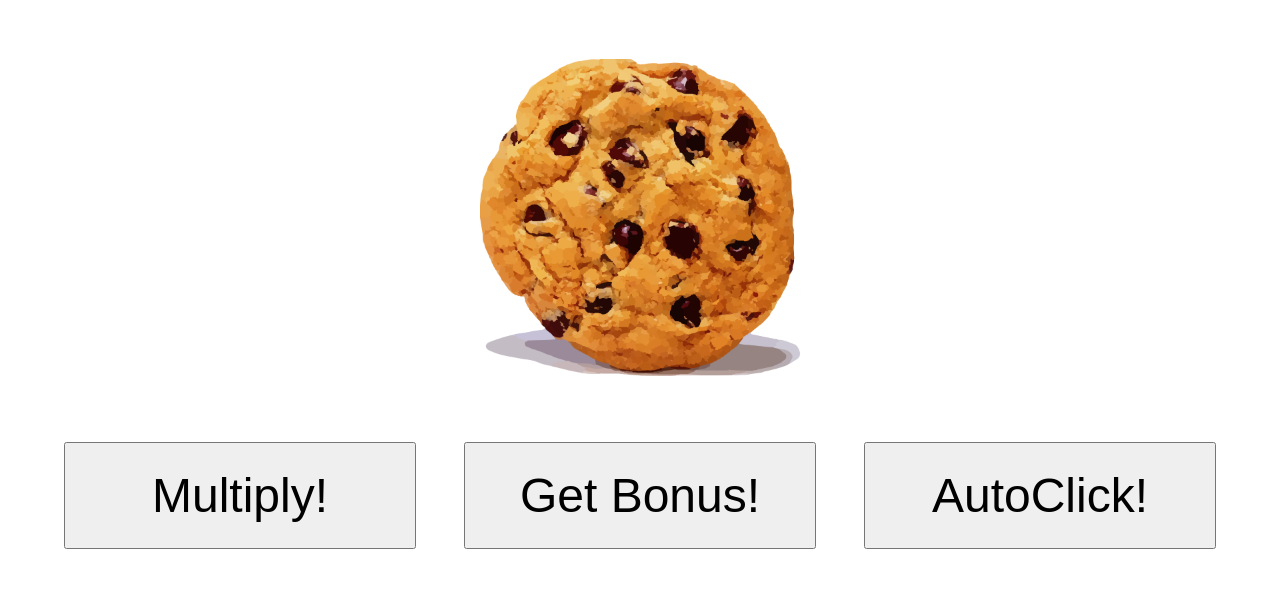
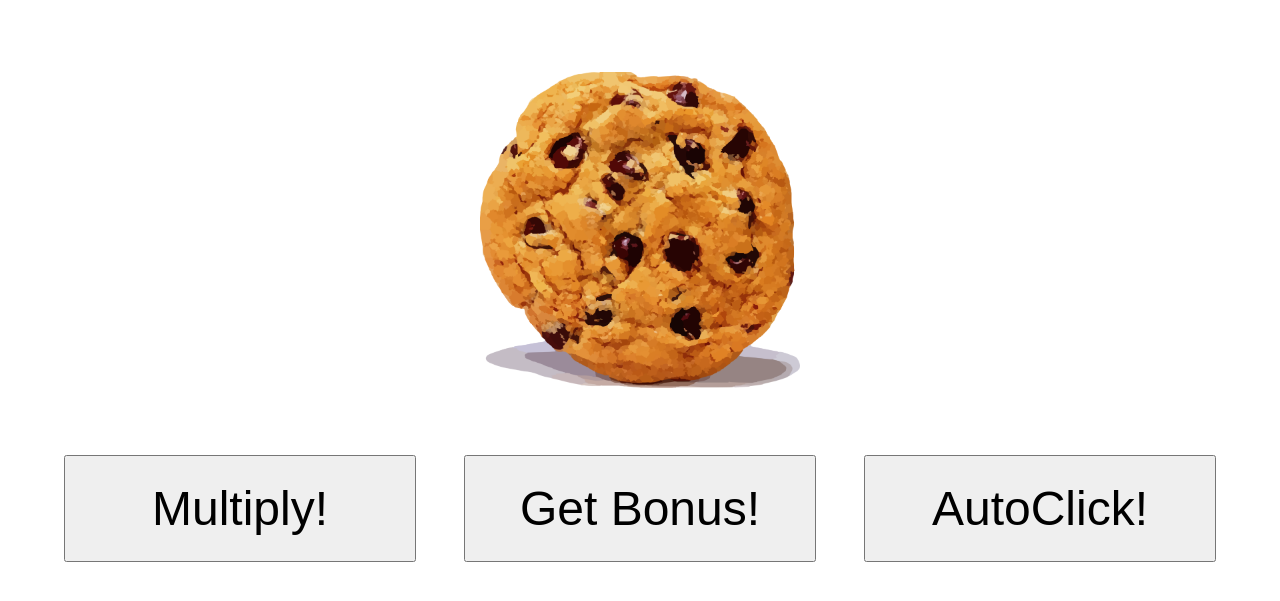
Before and after one commit to Gaellga/Cookie-Clicker, a plain HTML site: page index.html in a window 1280 px wide. Shown: the part 91-692 px from the top of the page. Drawn offline with Linux system fonts and the light colour scheme.

Commit message:
small changes

```diff
--- a/CSS/style.css
+++ b/CSS/style.css
@@ -6,7 +6,7 @@ h1 {
     text-align: center;
     font-size: 3em;
     margin-top: 3%;
-    margin-bottom: 5%;
+    margin-bottom: 6%;
 }
 
 img {
--- a/index.html
+++ b/index.html
@@ -25,8 +25,8 @@
 
             <div id="affichage"></div>
 
-            <div id="clic">
-                <img src="img/cookie.png" alt="clickable cookie">
+            <div>
+                <img id="clic" src="img/cookie.png" alt="clickable cookie">
             </div>
 
             <div id="containerButtons">
```
